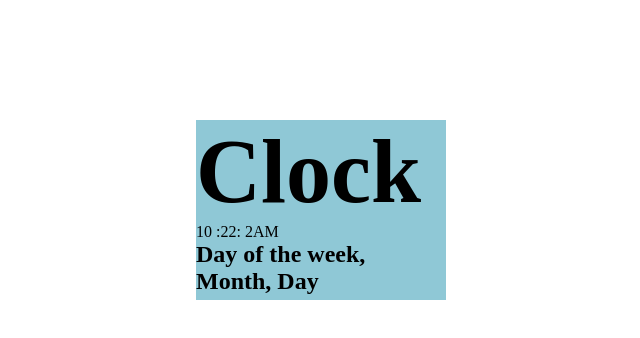
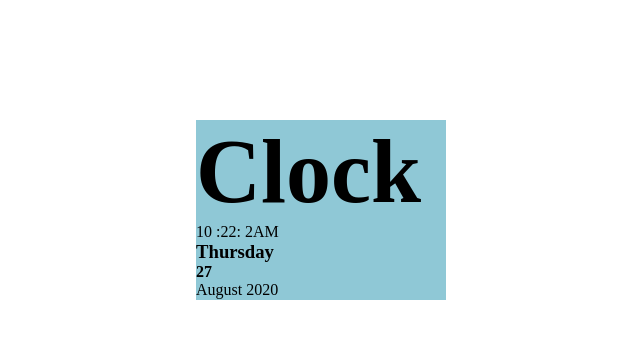
Before and after one commit to ScottieSites/Clock, a plain HTML site: page index.html in a window 1280 px wide. Shown: the whole page, without its empty margins (319-959 px from the left). Drawn offline with Linux system fonts and the light colour scheme.

Commit message:
Fixed month name

```diff
--- a/index.html
+++ b/index.html
@@ -13,7 +13,10 @@
 <span id="hours"></span>
 <span id="minutes"></span>
 <span id="seconds"></span>
-<h2>Day of the week, Month, Day</h2>
+<h3 id="day"></h3>
+<h4 id="date"></h4>
+<span id="month"></span>
+<span id="year"></span>
 
 
 </div>
--- a/script.js
+++ b/script.js
@@ -6,16 +6,55 @@ function timeRightNow (){
     let minute = today.getMinutes("#minutes");
     let second = today.getSeconds("#seconds");
     let amAndPm = (hour >= 12) ? "PM" : "AM";
+    let day = today.getDay();
 
     document.querySelector('#hours').innerHTML = hour;
     document.querySelector('#minutes').innerHTML = ":"+minute+":"
     document.querySelector("#seconds").innerHTML = second += amAndPm
 
+
     }
 
+function dateToday() {
+    let day = new Date();
+     let weekDay =  new Array(7);
+    weekDay[0] = "Sunday";
+    weekDay[1] = "Monday";
+    weekDay[2] = "Tuesday";
+    weekDay[3] = "Wednesday";
+    weekDay[4] = "Thursday";
+    weekDay[5] = "Friday";
+    weekDay[6] = "Saturday";
+    let currentDay = weekDay[day.getDay()];
+    let currentDate = day.getDate();
+let currentYear = day.getFullYear();
+document.querySelector("#day").innerHTML = currentDay;
+document.querySelector("#date").innerHTML = currentDate;
+document.querySelector("#year").innerHTML = currentYear;
+}
 
-
+function monthToday() {
+    let monthNow = new Date();
+    let month = new Array();
+    month[0] = "January";
+    month[1] = "February";
+    month[2] = "March";
+    month[3] = "April";
+    month[4] = "May";
+    month[5] = "June";
+    month[6] = "July";
+    month[7] = "August";
+    month[8] = "September";
+    month[9] = "October";
+    month[10] = "November";
+    month[11] = "December";
+    let currentMonth = month[monthNow.getMonth()];
+    console.log(currentMonth);
+document.querySelector("#month").innerHTML = currentMonth;
+}
 
     timeRightNow();
+     dateToday();
+     monthToday();
 
     setInterval(timeRightNow, 100);
```
